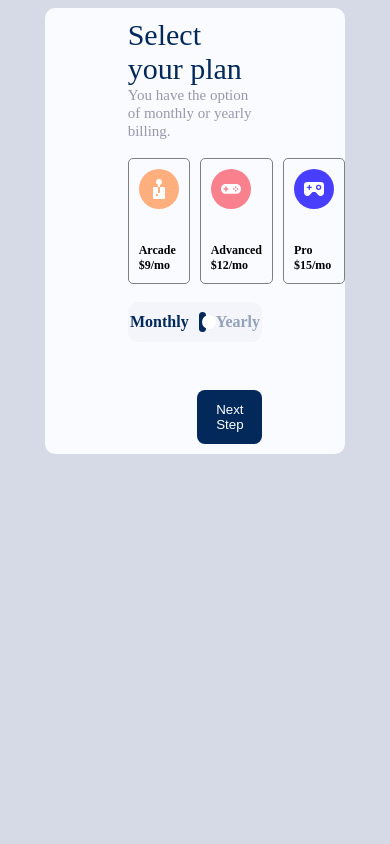
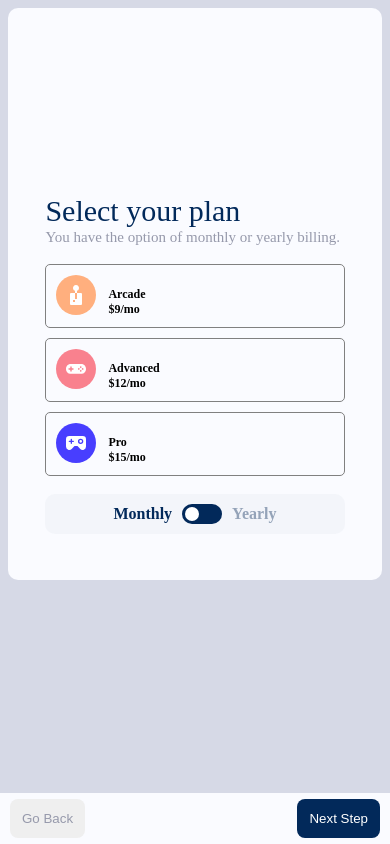
Before and after one commit to emperor1239182/multi-step-form, a React (Vite) app: page / in a window 390 px wide. Both pictures are taken after a click on the button "Next Step". Built offline with nearby package versions, Linux system fonts and the light colour scheme.

Commit message:
refactor App component; update layout and styles for responsiveness, enhance SVG integration, and improve overall structure

```diff
--- a/src/App.jsx
+++ b/src/App.jsx
@@ -19,11 +19,8 @@ const App = ()=> {
         <path fill="#FFAF7E" d="M.305 546.891c37.003 0 67-29.997 67-67s-29.997-67-67-67-67 29.997-67 67 29.997 67 67 67Z"/>
     </g>
 </svg>
+<svg  xmlns="http://www.w3.org/2000/svg" xmlns:xlink="http://www.w3.org/1999/xlink" width="375" height="172" viewBox="0 0 375 172"><defs><path id="a" d="M0 0h375v172H0z"/></defs><g fill="none" fill-rule="evenodd"><mask id="b" fill="#fff"><use xlink:href="#a"/></mask><use xlink:href="#a" fill="#483EFF"/><g mask="url(#b)"><g transform="translate(-151.029 -133.957)"><path fill="#6259FF" d="M79.546 349.634c54.547 128.646 292.524 204.132 354.626 99.852 62.102-104.28-95.035-123.204-150.583-230.963-55.547-107.759-98.711-175.015-178.973-150.466C24.354 92.607 25 220.987 79.546 349.634Z"/><ellipse cx="129.864" cy="258.711" fill="#FFAF7E" rx="96.329" ry="96.373"/><path fill="#F9818E" d="M464.88 433.146c87.31-40.69 133.585-206.525 60.253-246.82-73.333-40.293-82.587 68.465-155.485 109.343-72.898 40.877-118.192 72.245-99.348 126.973 18.845 54.728 107.27 51.194 194.58 10.504Z"/><g stroke="#FFF" stroke-linecap="round" stroke-linejoin="bevel" stroke-width="5"><path d="m367.336 243.125 15.263-15.549M430.872 251.016l-17.995-15.112M399.36 271.751l-9.94 21.293"/></g></g></g></g></svg>
 <Navigator/>
-
-
-
-
       </div>
 
     </>
--- a/src/App.scss
+++ b/src/App.scss
@@ -8,11 +8,11 @@ $realColor: hsl(213, 96%, 18%);
 $smallTextColor: hsl(231, 11%, 63%);
 
 @mixin layout{
-  width: 45%;
     display: flex;
     flex-direction: column;
     gap: 12px;
     margin: auto;
+    padding: 10px 0;
 
   .heading{
       font-size: $size;
@@ -30,29 +30,49 @@ $smallTextColor: hsl(231, 11%, 63%);
 body{
     background-color:  hsl(229, 24%, 87%);
 }
-@media screen and (max-width: 500px) {
+
+//for smaller screens
+  @media screen and (max-width: 500px) {
 
   .container{
     flex-direction: column;
+    background-color: hsl(231, 100%, 99%);
+    border-radius: 10px;
+    position: relative;
+    .svg{
+      display: none;
+    }
   }
-  .svg{
-    display: none;
-  }
+      .back{
+        visibility: visible;
+    }
+    .plans{
+      flex-direction: column;
+    }
+    .navigator{
+      @include layout;
+      width: 80%;
 
-  .navigator{
-    width: 75%;
-    gap: 12px;
-    margin: auto;
     }
-      .back{
-        visibility: hidden;
+    .billing{
+      display:flex;
+      gap: 6px;
     }
+    .nav{
+      position: fixed;
+      bottom: 0px;
+      left: 0;
+      width: 100%;
+      background-color: hsl(231, 100%, 99%);
+      padding: 6px 10px;
+      margin: auto auto;
+    }
+
 
   }
 
-
-
-
+  //for large screens
+@media screen and (min-width: 600px) {
 .container{
     border-radius: 10px;
     background-color: hsl(231, 100%, 99%);
@@ -65,7 +85,13 @@ body{
 
     .navigator{
       @include layout;
-      .nav{
+      width: 45%;
+      margin: auto auto;
+    }
+}
+}
+//navigation
+.nav{
         display: flex;
         align-items: center;
         justify-content: space-between;
@@ -74,20 +100,15 @@ body{
           border-radius: 8px;
               color: $smallTextColor;
               padding: 12px;
-              max-width: 100px;
       }
       .next{
         border-radius: 8px;
         background-color: hsl(213, 96%, 18%);
         padding: 12px;
-        max-width: 100px;
         color: white;
       }
 
     }
-    }
-}
-
 
 .personalInfo{
   display: flex;
@@ -102,7 +123,7 @@ body{
 }
 
 
-
+//subscription plans
 .plans{
     display: flex;
     justify-content: space-between;
@@ -110,12 +131,14 @@ body{
     .billing{
         border: 1px solid grey;
         border-radius: 6px;
-        width: 300px;
+        width: 400px;
+        max-width: 100%;
         padding: 10px;
         cursor: pointer;
+
     }
 }
-
+//switch between months and years
 .duration{
     display: flex;
   align-items: center;
@@ -179,8 +202,12 @@ body{
   }
 }
 
+.services{
+  display: flex;
+  flex-direction: column;
+  gap: 10px;
 
-.offers{
+  .offers{
   display: flex;
   justify-content: space-between;
   border: 1px solid grey;
@@ -198,7 +225,9 @@ body{
     color: $realColor;
   }
 }
+}
 
+//summary of chosen plans
 .summaryCard{
   background-color: hsl(229, 24%, 87%, 0.2);
   border-radius: 4px;
```
